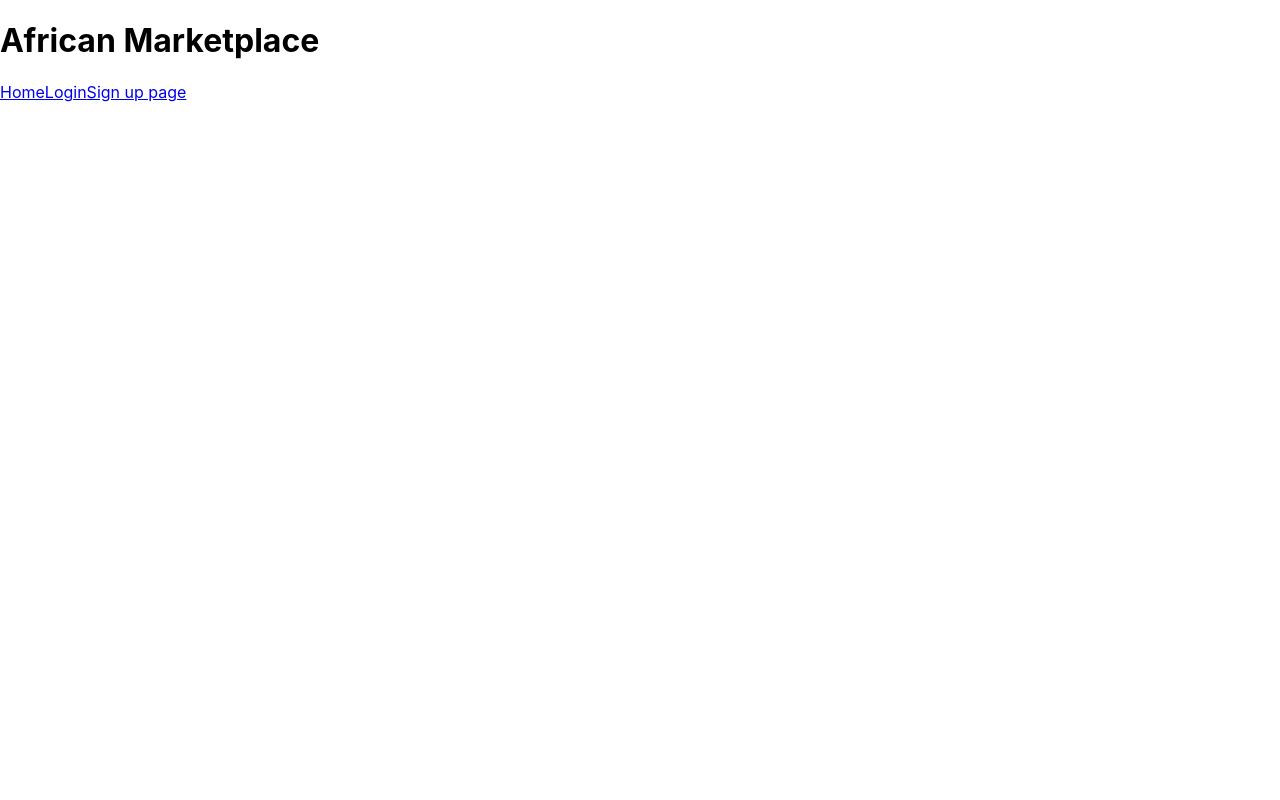
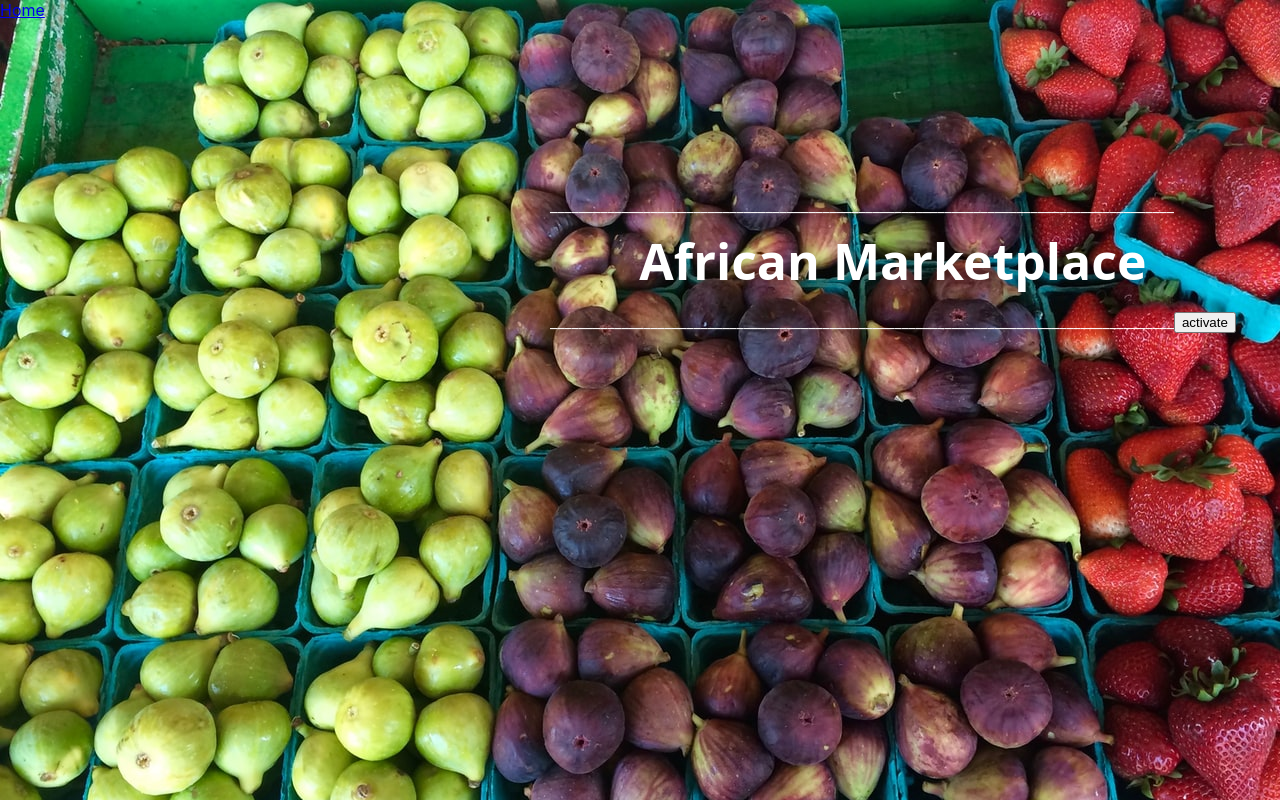
Before and after one commit to BW-African-Marketplace-7/frontend, a React (Create React App) app in the folder React App/: page /login in a window 1280 px wide. Built offline with nearby package versions, Linux system fonts and the light colour scheme.

Commit message:
added css and login

```diff
--- a/React App/src/App.css
+++ b/React App/src/App.css
@@ -0,0 +1,19 @@
+.afric-Mark{
+display:flex;
+justify-content: center;
+align-items: center;
+font-size: 50px;
+padding: 12.5px 35px;
+}
+
+
+
+.logo {
+    position:absolute;
+    left:550px;
+    top:200px;
+     color:white;
+    line-height: 10px;
+    font-family: "Open sans",Helvetica,sans-serif ;
+    z-index:1;
+}
--- a/React App/src/App.js
+++ b/React App/src/App.js
@@ -1,11 +1,10 @@
 import React, { useState, useEffect } from "react";
 import axios from 'axios';
 import { BrowserRouter as Router} from "react-router-dom";
-import {Route, Link,Switch } from "react-router-dom";
+import {Route, Link, Switch } from "react-router-dom";
 import './App.css';
-
-
-
+import Login from './Login';
+import banner from './images/banner.jpg';
 
 
  function App() {
@@ -17,9 +16,9 @@ const startFormValues = {
 
 
   // my state slices
-  const [users, setUsers] = useState(startFormValues);
-  const [formValues, setFormValues] = useState([]);
-  const [disabled, setDisabled] = useState(true);
+  const [users, setUsers] = useState([]);
+  const [formValues, setFormValues] = useState(startFormValues);
+  const [disabled, setDisabled] = useState();
 
 
 
@@ -45,6 +44,7 @@ const submit = () => {
     name: formValues.name.trim(),
     password: formValues.password.trim(),
   };
+
   addNewUser(newUser);
 };
 const onSubmit = (event) => {
@@ -58,30 +58,39 @@ const onSubmit = (event) => {
   return (
     <Router>
     <div className="App">
+
       <header className="App-header">
+        <div className="logo">
+_______________________________________________________________________________________
       <h1 className="afric-Mark">African Marketplace</h1>
+_______________________________________________________________________________________
+<button>activate</button>
+     </div>
 
-      <switch>
-     <Link exact to="/">Home
+
+     </header>
+     <div>
+      <Switch>
+
+     <Link id="home-link" exact to="/">Home
      <Route  path="/login">
             </Route>
             </Link>
 
-     <Link to="/login">Login
+     <Link id="login-link"to="/login">Login</Link>
 
-     </Link>
+     <Link id="signup-link" to="/signup">Sign up page
+          </Link>
+    </Switch>
 
-     <Link to="/signup">Sign up page
-          </Link>
-    </switch>
+     </div>
 
-     </header>
+     <Route exact path='/' id="path">
 
-     <Route exact path='/'>
   <Route  path="/login">
             <div>
-              <form  onSubmit={ onSubmit}>
-              <label> Username:
+              <form className=" login-form"  onSubmit={ onSubmit}>
+              <label className="user-name"> Username:
                 <input
                 type='text'
                 onChange={newinput}
@@ -89,7 +98,7 @@ const onSubmit = (event) => {
                  name='username'
                  />
               </label>
-              <label> Password:
+              <label className="pass=word"> Password:
                 <input
                 type='text'
                 onChange={ newinput}
@@ -97,7 +106,7 @@ const onSubmit = (event) => {
                 name='password'/>
               </label>
 
-              <input
+              <input id="sub-btn"
                 type='submit'
                 value='submit'
                />
@@ -107,18 +116,18 @@ const onSubmit = (event) => {
     </Route>
             </Route>
 
-            <Route path='/signup'>
+            <Route path='/signup' id="sign-path">
             <div>
-            <form  onSubmit={ onSubmit}>
-              <label> newUser Name
-               <input
+            <form className=" form-signup" onSubmit={ onSubmit}>
+              <label className="new-user"> newUser Name
+               <input id=" new-user"
                 type='text'
                 onChange={ newinput}
                 value={users.name}
                 name='username'/>
                 </label>
 
-             <label> password:
+             <label className="new-user"> password:
              <input
                 type='text'
                 onChange={ newinput}
@@ -126,7 +135,7 @@ const onSubmit = (event) => {
                 name='password'/>
               </label>
 
-              <input
+              <input id=" sign-btn"
                 type='submit'
                 value='submit'
                    />
--- /dev/null
+++ b/React App/src/Login.js
@@ -0,0 +1,74 @@
+import "./App.css";
+import React, { useState, useEffect } from "react";
+
+
+
+
+  const Login = (props) =>{
+    const startFormValues = {
+      username: " ",
+      password: " ",
+    };
+
+    const [users, setUsers] = useState([]);
+    const [formValues, setFormValues] = useState(startFormValues);
+    const [disabled, setDisabled] = useState(true);
+
+
+    const newinput=(name, value)=> {
+        setFormValues({...formValues, [name]: value,});
+       };
+
+    const onChange = (event) => {
+        const { name, value } = event.target;
+        newinput(name, value);
+      };
+
+      const submit = () => {
+        const newUser = {
+          name: formValues.username.trim(),
+          password: formValues.password.trim(),
+        };
+
+
+    const onSubmit = (event) => {
+        event.preventDefault();
+        props.Login({formValues});
+        submit(formValues);
+      };
+
+      return(
+            <div>
+              <form className onSubmit={ onSubmit}>
+               <div className="main-login">
+                  <h2>Login p age</h2>
+                    </div>
+
+                    <label>user-name:
+                        <input
+                      type="text"
+                        name="username"
+                        value={formValues.username}
+                        onChange={newinput}
+                      />                                                            </label>
+
+
+
+                    <label> Password:
+                      <input
+                        name="password"
+                        value={formValues.password}
+                        onChange={newinput}
+                        placeholder="Password"
+                      />
+                    </label>
+                    <input id="log-in"
+                    type="submit" value='submit'>log in</input>
+
+
+              </form>
+            </div>
+          );
+        };
+    }
+        export default Login;
--- a/React App/src/index.css
+++ b/React App/src/index.css
@@ -5,6 +5,7 @@ body {
     sans-serif;
   -webkit-font-smoothing: antialiased;
   -moz-osx-font-smoothing: grayscale;
+  background-image: url("./images/banner.jpg");
 }
 
 code {
```
Also changed, not shown: React App/src/Singup.js (added), React App/src/images/banner.jpg (added).
